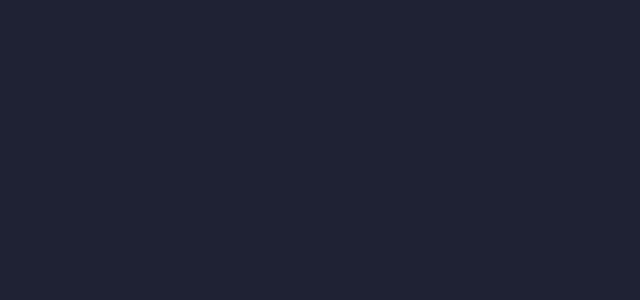
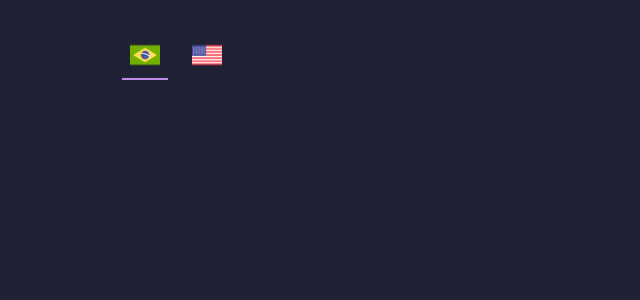
Before and after one commit to biancassantos/portfolio, a React (Vite) app: page / in a window 1280 px wide. Shown: the top 300 px of the page, without its empty margins (0-640 px from the left). Built offline with nearby package versions, Linux system fonts and the light colour scheme; a web font is replaced by a local one.

Commit message:
feat: add language buttons

```diff
--- /dev/null
+++ b/src/components/Header.jsx
@@ -0,0 +1,29 @@
+import { useLanguageContext } from "../context/LanguageContext"
+import LanguageButton from "./ui/LanguageButton"
+import brFlag from "../assets/icons/brazil.png"
+import usaFlag from "../assets/icons/usa.png"
+
+function Header() {
+  const { language, setLanguage } = useLanguageContext()
+
+  return (
+    <header className="mx-auto flex max-w-[1100px] items-center p-8">
+      <div className="flex items-center justify-between gap-4">
+        <LanguageButton
+          flag={brFlag}
+          onClick={() => setLanguage("pt")}
+          isActive={language === "pt"}
+          nacionality={"Brazilian"}
+        />
+        <LanguageButton
+          flag={usaFlag}
+          onClick={() => setLanguage("en")}
+          isActive={language === "en"}
+          nacionality={"North American"}
+        />
+      </div>
+    </header>
+  )
+}
+
+export default Header
--- /dev/null
+++ b/src/components/ui/LanguageButton.jsx
@@ -0,0 +1,13 @@
+function LanguageButton({ flag, onClick, isActive, nacionality }) {
+  return (
+    <button
+      type="button"
+      onClick={onClick}
+      className={`border-b-2 ${isActive ? "border-accent" : "hover:border-lightgray border-transparent"} cursor-pointer p-2 transition-colors duration-200`}
+    >
+      <img src={flag} alt={`${nacionality} flag`} className="w-[30px]" />
+    </button>
+  )
+}
+
+export default LanguageButton
--- /dev/null
+++ b/src/context/LanguageContext.jsx
@@ -0,0 +1,29 @@
+import { createContext, useState, useEffect, useContext } from "react"
+import text from "../data/text"
+
+const LanguageContext = createContext()
+
+export const useLanguageContext = () => useContext(LanguageContext)
+
+function LanguageContextProvider({ children }) {
+  const [language, setLanguage] = useState("pt")
+  const [content, setContent] = useState(text[0])
+
+  useEffect(() => {
+    language === "pt" ? setContent(text[0]) : setContent(text[1])
+  }, [language])
+
+  const value = {
+    language,
+    setLanguage,
+    content
+  }
+
+  return (
+    <LanguageContext.Provider value={value}>
+      {children}
+    </LanguageContext.Provider>
+  )
+}
+
+export default LanguageContextProvider
--- a/src/main.jsx
+++ b/src/main.jsx
@@ -2,9 +2,12 @@ import { StrictMode } from "react"
 import { createRoot } from "react-dom/client"
 import "./index.css"
 import App from "./App.jsx"
+import LanguageContextProvider from "./context/LanguageContext.jsx"
 
 createRoot(document.getElementById("root")).render(
   <StrictMode>
-    <App />
+    <LanguageContextProvider>
+      <App />
+    </LanguageContextProvider>
   </StrictMode>
 )
--- a/src/pages/Homepage.jsx
+++ b/src/pages/Homepage.jsx
@@ -1,6 +1,9 @@
+import Header from "../components/Header"
+
 function Homepage() {
   return (
     <>
+      <Header />
     </>
   )
 }
```
Also changed, not shown: src/assets/icons/brazil.png (added), src/assets/icons/usa.png (added).
